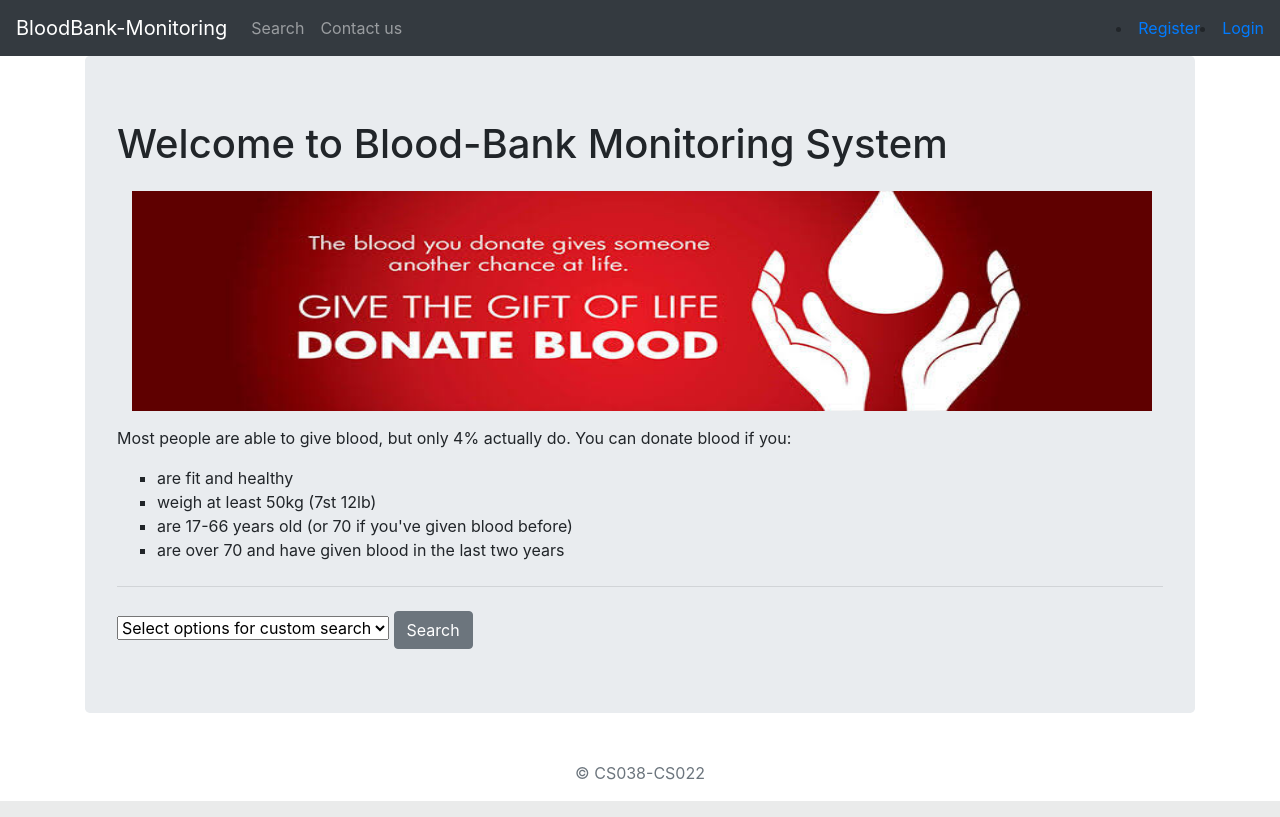
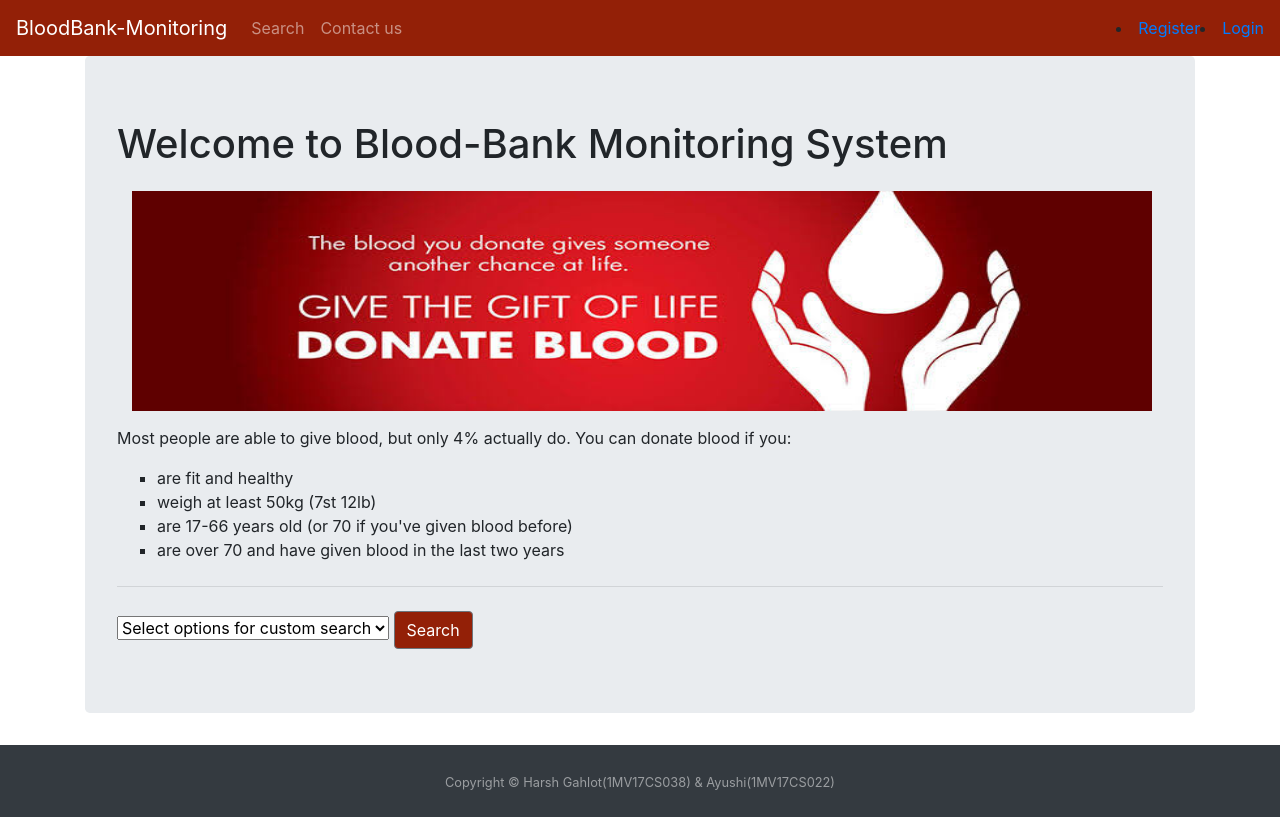
Before and after one commit to Euno257/Blood-Bank-Management-System, a Flask app: page / in a window 1280 px wide. Run offline with Flask 2, Linux system fonts and the light colour scheme; some libraries are stand-ins or nearby versions.

Commit message:
footer added(#19)

```diff
--- a/templates/home.html
+++ b/templates/home.html
@@ -1,6 +1,7 @@
 {% extends 'layout.html' %}
 
 {% block body %}
+
 
 <div class="jumbotron text-centre">
   <h1>Welcome to Blood-Bank Monitoring System</h1>
@@ -23,6 +24,6 @@
     <option value="1">search by donor</option>
     <option value="2">search by blood group</option>
   </select>
-  <button class="btn btn-secondary my-2 my-sm-0" type="submit">Search</button>
+  <button class="btn btn-secondary my-2 my-sm-0" type="submit" style="background-color:#932007">Search</button>
 </div>
 {% endblock %}
--- a/templates/includes/_navbar.html
+++ b/templates/includes/_navbar.html
@@ -1,4 +1,4 @@
-<nav class="navbar navbar-expand-md navbar-dark bg-dark">
+<nav class="navbar navbar-expand-md navbar-dark navbar-full" style="background-color:#932007">
   <a class="navbar-brand" href="/">BloodBank-Monitoring</a>
 
   <div class="collapse navbar-collapse" id="navbarsExampleDefault">
--- a/templates/layout.html
+++ b/templates/layout.html
@@ -15,6 +15,10 @@
   <script src="https://stackpath.bootstrapcdn.com/bootstrap/4.3.1/js/bootstrap.min.js">
 
   </script>
-  <p class="mt-5 mb-3 text-muted text-center">&copy; CS038-CS022</p>
+  <footer id="sticky-footer" class="py-4 bg-dark text-white-50" style="background-color:#932007">
+    <div class="container text-center">
+      <small>Copyright &copy; Harsh Gahlot(1MV17CS038) & Ayushi(1MV17CS022)</small>
+    </div>
+  </footer>
   </body>
 </html>
```
